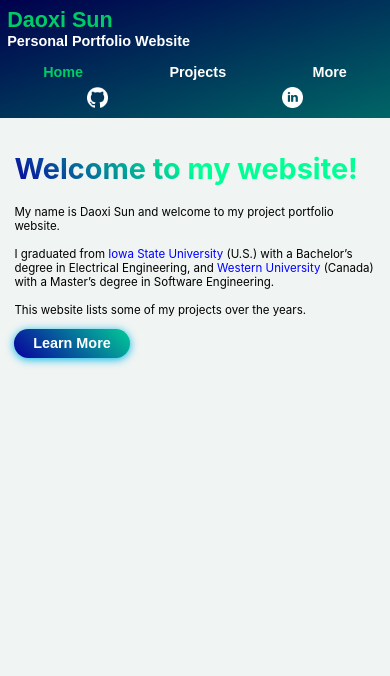
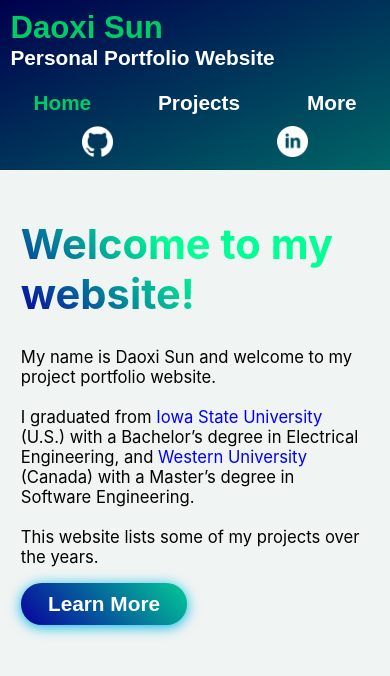
Before and after one commit to daoxi/personal-portfolio, a Next.js app: page / in a window 390 px wide. Shown: the top 676 px of the page. Built offline with nearby package versions, Linux system fonts and the light colour scheme.

Commit message:
adjusted resizing for responsive design

```diff
--- a/styles/globals.css
+++ b/styles/globals.css
@@ -19,16 +19,16 @@ a {
 /* responsive design, optimize for mobile device */
 @media only screen and (max-width: 1024px) {
   html {
-    font-size:80%;
+    font-size:90%;
   }
 }
 @media only screen and (max-width: 640px) {
   html {
-    font-size:60%;
+    font-size:80%;
   }
 }
 @media only screen and (max-width: 480px) {
   html {
-    font-size:45%;
+    font-size:65%;
   }
 }
```
